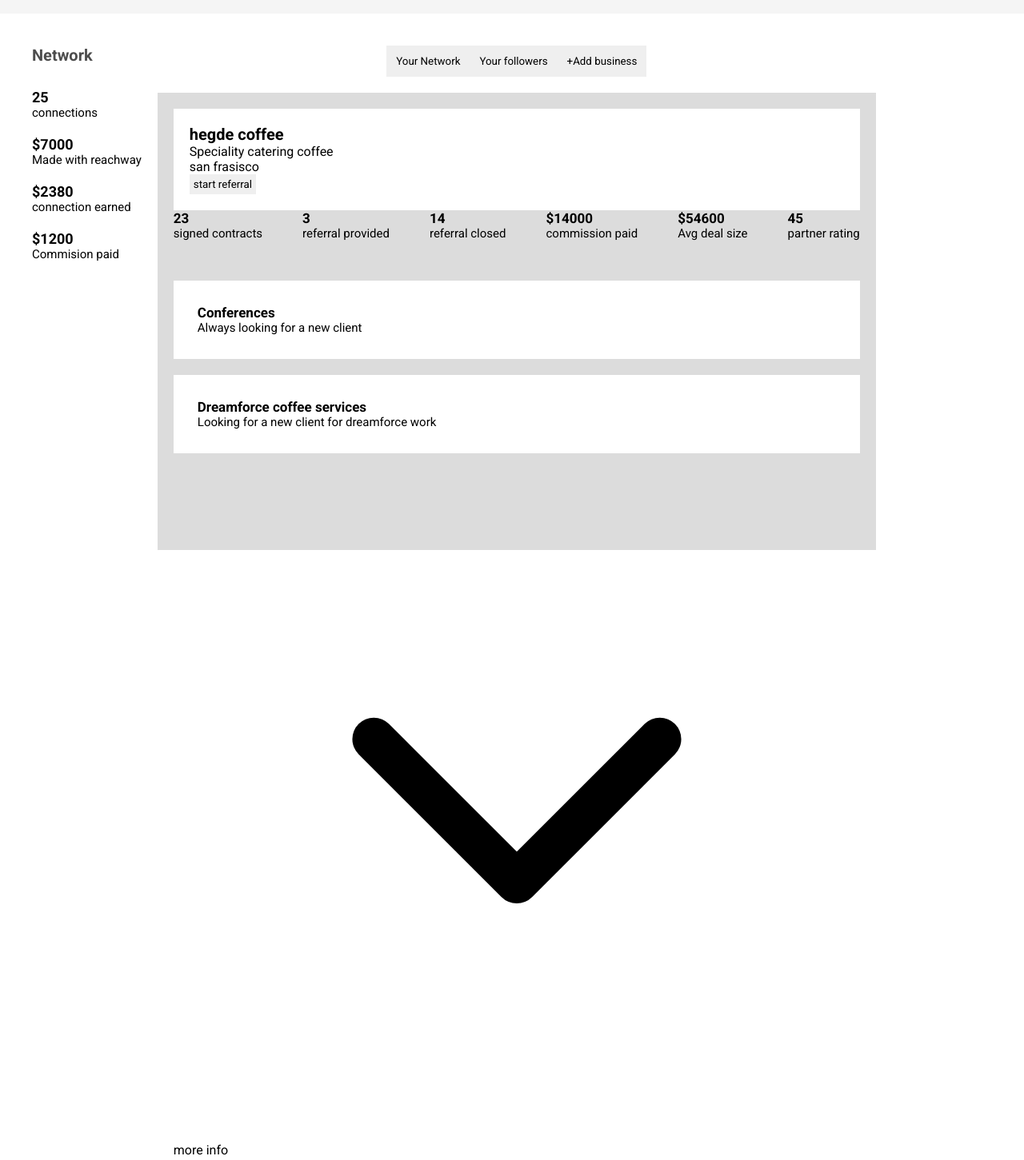
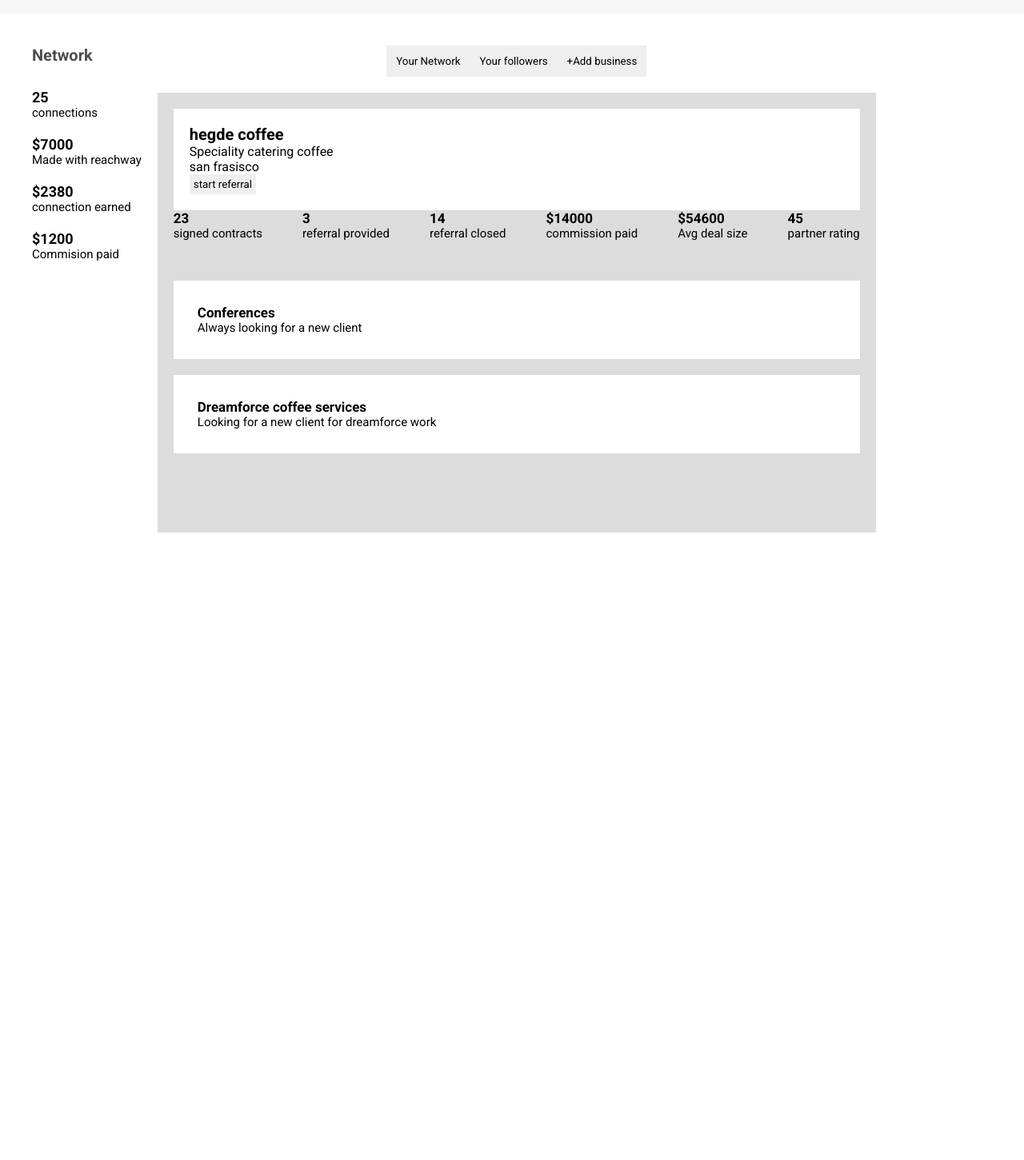
Before and after one commit to marytechme/preferral-app, a website: page index.html in a window 1280 px wide. Shown: the part 87-1538 px from the top of the page at 80% size. After the commit the page ends 800 px from the top, so only its background shows below. Drawn offline with Linux system fonts and the light colour scheme.

Commit message:
added styling

```diff
--- a/Components/_section3.scss
+++ b/Components/_section3.scss
@@ -1,7 +1,7 @@
 .hegde-coffee-section{
     background-color: gainsboro;
     width: 100%;
-    height: 40%;
+    height: 100%;
     flex-direction: row;
     padding: 20px;
 
@@ -57,5 +57,4 @@
         }
     }
 
-
 }
--- a/index.html
+++ b/index.html
@@ -95,8 +95,6 @@
                     <h2>Dreamforce coffee services</h2>
                     <p>Looking for a new client for dreamforce work</p>
                 </div>
-                <svg viewBox="0 0 24 24" fill="none" xmlns="http://www.w3.org/2000/svg"><g id="SVGRepo_bgCarrier" stroke-width="0"></g><g id="SVGRepo_tracerCarrier" stroke-linecap="round" stroke-linejoin="round"></g><g id="SVGRepo_iconCarrier"> <path d="M7 10L12 15L17 10" stroke="#000000" stroke-width="1.5" stroke-linecap="round" stroke-linejoin="round"></path> </g></svg>
-                <p>more info</p>
             </section>
         </section>
 
```
Also changed, not shown: styles/index.css.
